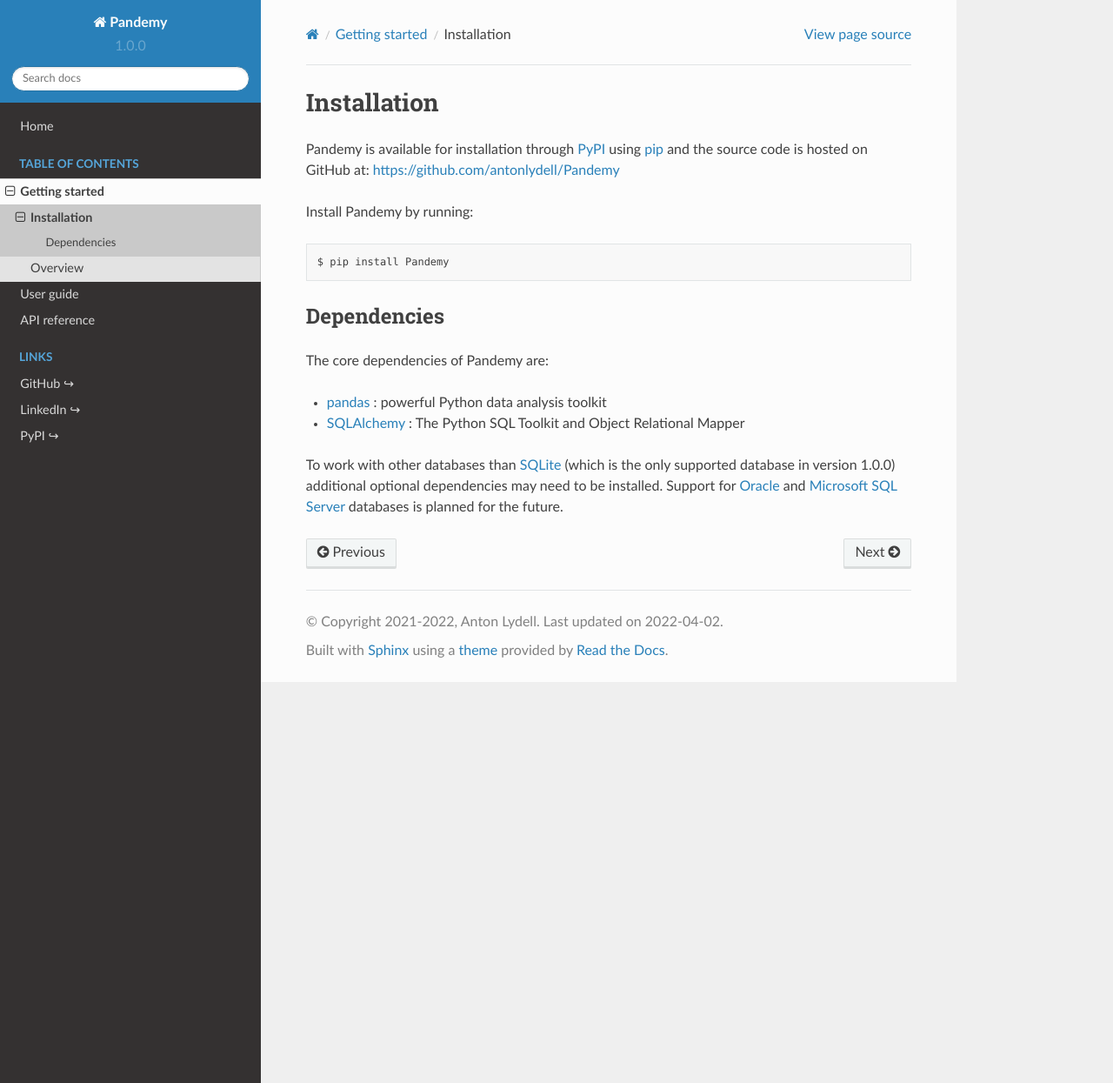
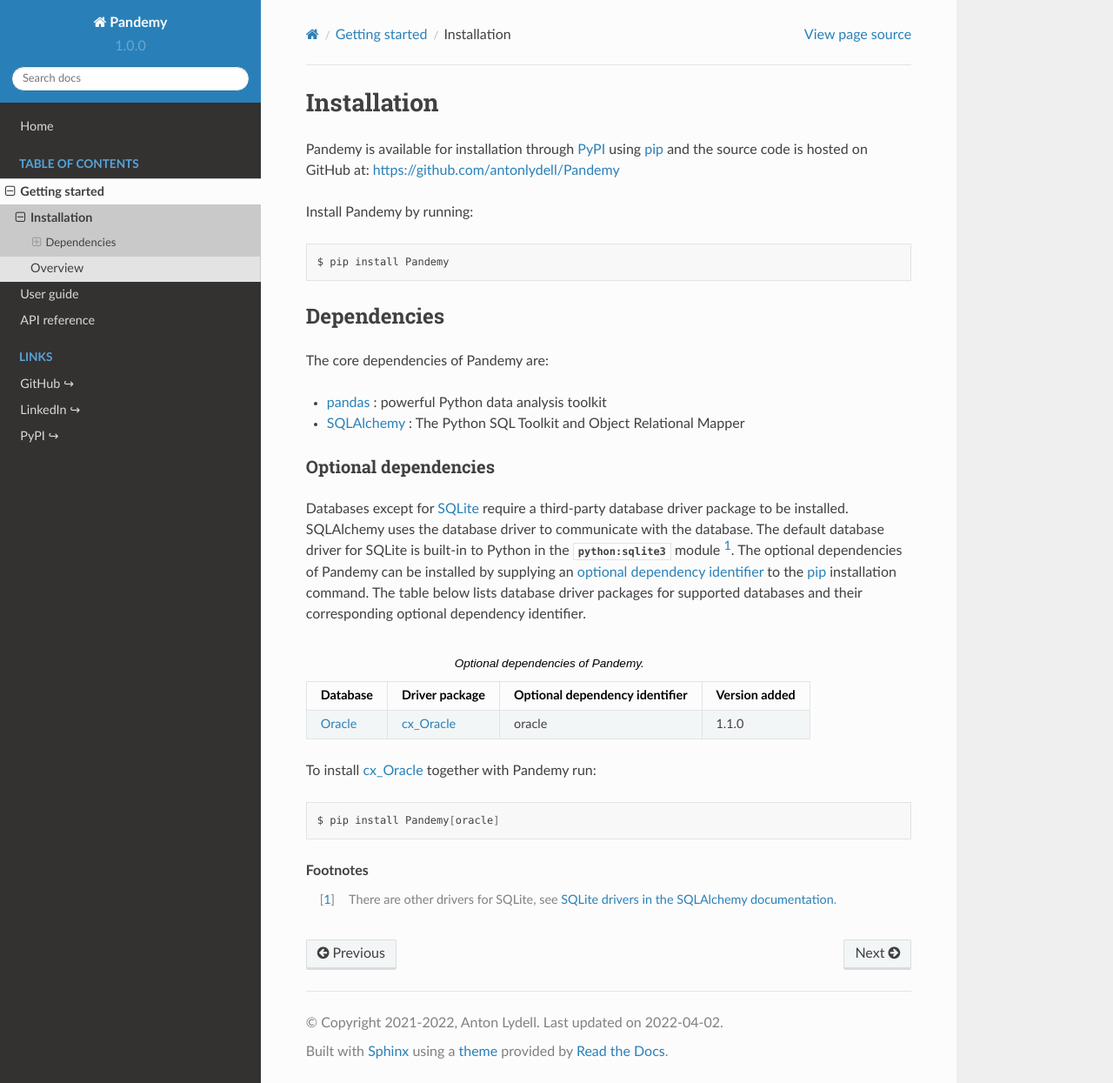
Before and after one commit to antonlydell/Pandemy, a Sphinx documentation site: the page built from docs/source/getting_started/installation.rst, in a window 1280 px wide and 1245 px high. Shown: the whole window at 87% size. Built offline with Sphinx 7.4.7 and the Read the Docs theme 2.0.0, drawn with Linux system fonts in a browser that asks for light colours.

Commit message:
Added documentation about OracleDb
Added information about OracleDb throughout the documentation.
Details about connecting to an Oracle database are left as references to SQLAlchemy and cx_Oracle.

Updated cross-references to sections to use the labels generated from sphinx.ext.autosectionlabel.

```diff
--- a/docs/source/api_reference/exceptions.rst
+++ b/docs/source/api_reference/exceptions.rst
@@ -8,6 +8,8 @@ Exceptions
 .. autoexception:: pandemy.InvalidInputError
 
 .. autoexception:: pandemy.DatabaseManagerError
+
+.. autoexception:: pandemy.CreateConnectionURLError
 
 .. autoexception:: pandemy.CreateEngineError
 
--- a/docs/source/getting_started/installation.rst
+++ b/docs/source/getting_started/installation.rst
@@ -21,11 +19,48 @@ The core dependencies of Pandemy are:
 - pandas_ : powerful Python data analysis toolkit
 - SQLAlchemy_ : The Python SQL Toolkit and Object Relational Mapper
 
-To work with other databases than `SQLite`_ (which is the only supported database in version 1.0.0) additional optional dependencies may need to be installed.
-Support for `Oracle`_ and `Microsoft SQL Server`_ databases is planned for the future.
 
+Optional dependencies
+^^^^^^^^^^^^^^^^^^^^^
+
+Databases except for SQLite_ require a third-party database driver package to be installed.
+SQLAlchemy uses the database driver to communicate with the database.
+The default database driver for SQLite is built-in to Python in the :mod:`python:sqlite3` module [#fn1]_.
+The optional dependencies of Pandemy can be installed by supplying an `optional dependency identifier`_
+to the `pip`_ installation command. The table below lists database driver packages for supported databases
+and their corresponding optional dependency identifier.
+
+
+.. csv-table:: Optional dependencies of Pandemy.
+   :delim: ;
+   :header-rows: 1
+   :align: left
+   :name: table_optional_dependencies
+
+   Database;Driver package;Optional dependency identifier;Version added
+   :ref:`Oracle <user_guide/oracle/index:Oracle>`;cx_Oracle_;oracle; 1.1.0
+
+
+To install `cx_Oracle`_ together with Pandemy run:
+
+
+.. code-block:: bash
+
+   $ pip install Pandemy[oracle]
+
+
+.. rubric:: Footnotes
+
+.. [#fn1] There are other drivers for SQLite, see `SQLite drivers in the SQLAlchemy documentation`_.
+
+
+.. _cx_Oracle: https://oracle.github.io/python-cx_Oracle/
+.. _Microsoft SQL Server: https://www.microsoft.com/en-us/sql-server/sql-server-downloads
+.. _optional dependency identifier: https://setuptools.pypa.io/en/latest/userguide/dependency_management.html#optional-dependencies
+.. _Oracle: https://www.oracle.com/database/
 .. _pandas: https://pandas.pydata.org/
+.. _pip: https://pip.pypa.io/en/stable/getting-started/
+.. _PyPI: https://pypi.org/project/Pandemy/
 .. _SQLAlchemy: https://www.sqlalchemy.org/
 .. _SQLite: https://sqlite.org/index.html
-.. _Oracle: https://www.oracle.com/database/
-.. _Microsoft SQL Server: https://www.microsoft.com/en-us/sql-server/sql-server-downloads
+.. _SQLite drivers in the SQLAlchemy documentation: https://docs.sqlalchemy.org/en/14/dialects/sqlite.html#dialect-sqlite
--- a/docs/source/user_guide/databasemanager.rst
+++ b/docs/source/user_guide/databasemanager.rst
@@ -18,7 +18,7 @@ This section describes the available database dialects in Pandemy and the dialec
 
 - **SQLite**: :class:`SQLiteDb <pandemy.SQLiteDb>`.
 
-- **Oracle**: Planned.
+- **Oracle**: :class:`OracleDb <pandemy.OracleDb>` (added in version 1.1.0).
 
 - **Microsoft SQL Server**: Planned.
 
@@ -48,4 +48,4 @@ place where they can be easily accessed by the :class:`DatabaseManager <pandemy.
 the :class:`SQLContainer <pandemy.SQLContainer>` should be subclassed and not used directly. If your application supports multiple SQL databases you can
 write the SQL statements the application needs in each SQL dialect and store the statements in one :class:`SQLContainer <pandemy.SQLContainer>` per dialect.
 Examples of using the :class:`SQLContainer <pandemy.SQLContainer>` with the SQLite DatabaseManager :class:`SQLiteDb <pandemy.SQLiteDb>` are shown in section
-:ref:`Using a SQLContainer to organize SQL statements`.
+:ref:`user_guide/sqlite/sqlcontainer:Using the SQLContainer`.
--- a/docs/source/user_guide/index.rst
+++ b/docs/source/user_guide/index.rst
@@ -14,3 +14,4 @@ Thereafter the implemented SQL dialects are described.
 
    databasemanager
    sqlite/index
+   oracle/index
--- a/docs/source/user_guide/sqlite/sqlcontainer.rst
+++ b/docs/source/user_guide/sqlite/sqlcontainer.rst
@@ -1,5 +1,3 @@
-.. _Using a SQLContainer to organize SQL statements:
-
 Using the SQLContainer
 ----------------------
 
```
Also changed, not shown: other parts of docs/source/getting_started/installation.rst (+2 -4 lines), docs/source/api_reference/databasemanager.rst (+11 -1 lines), docs/source/user_guide/oracle/index.rst (added, +24 -0 lines), 1 other file.
